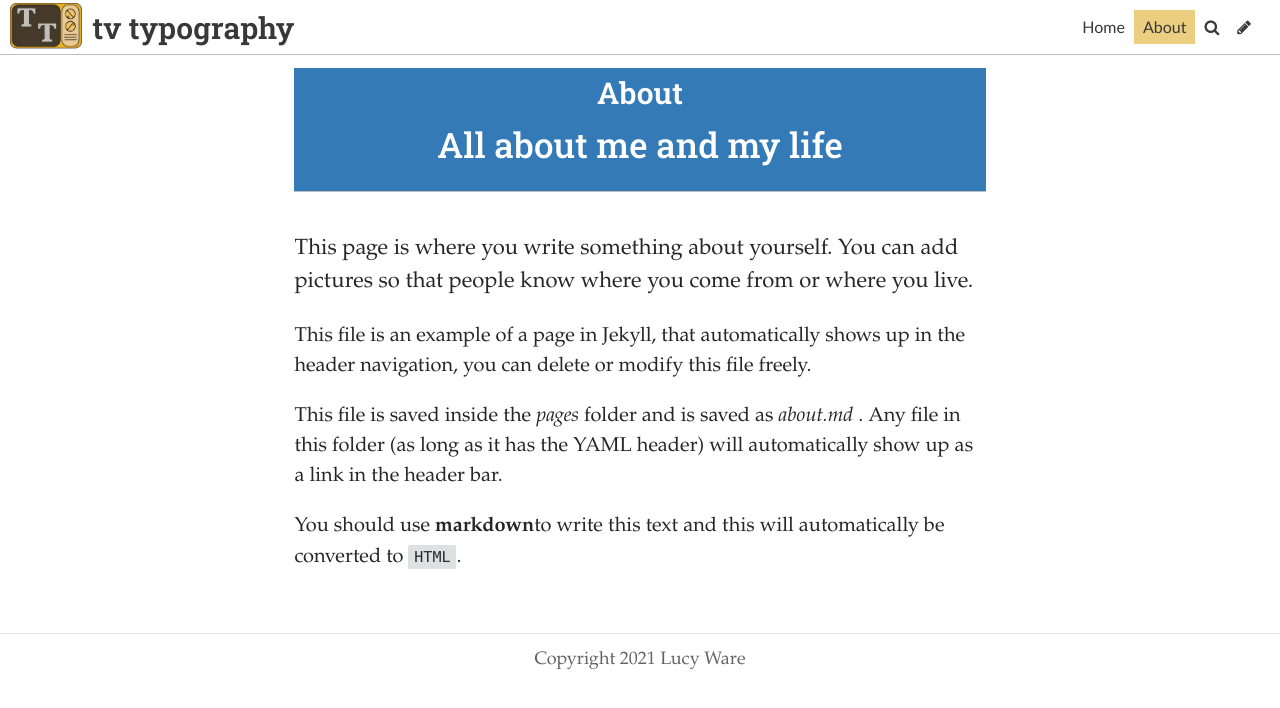
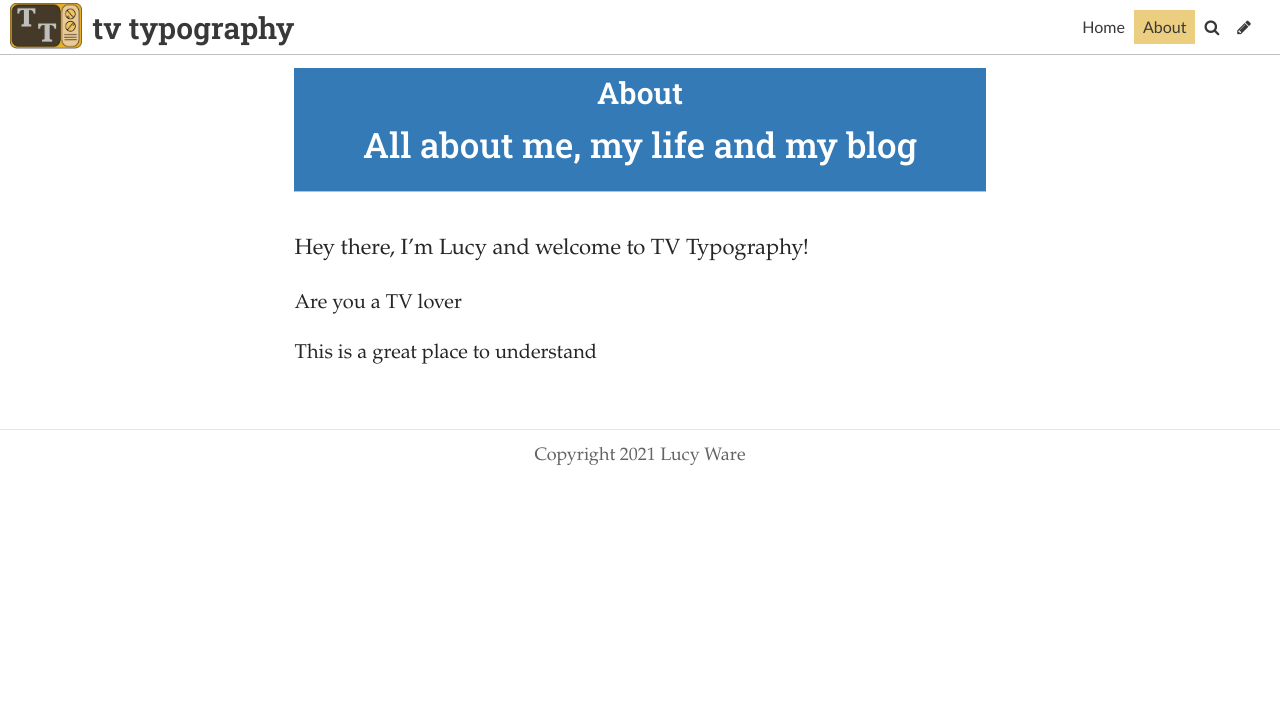
Before and after one commit to Lucyware/typography-, a Jekyll site: the page built from pages/about.md, in a window 1280 px wide. Shown: the top 708 px of the page. Built offline with Jekyll 4.4.1, drawn with Linux system fonts in a browser that asks for light colours; some web fonts are replaced.

Commit message:
Update Page “about”

```diff
--- a/pages/about.md
+++ b/pages/about.md
@@ -1,7 +1,7 @@
 ---
 header_feature_image: /uploads/log.jpg
 title: About
-subtitle: All about me and my life
+subtitle: "All about me, my life and my blog "
 permalink: /about/
 date: 2020-06-29T15:36:12.231Z
 layout: page
@@ -10,11 +10,8 @@ tags: null
 description: null
 show: true
 ---
+Hey there, I'm Lucy and welcome to TV Typography!
 
-This page is where you write something about yourself. You can add pictures so that people know where you come from or where you live.
+Are you a TV lover
 
-This file is an example of a page in Jekyll, that automatically shows up in the header navigation, you can delete or modify this file freely.
-
-This file is saved inside the _pages_ folder and is saved as _about.md_ . Any file in this folder (as long as it has  the YAML header) will automatically show up as a link in the header bar.
-
-You should use **markdown**to write this text and this will automatically be converted to `HTML`.
+This is a great place to understand
```
